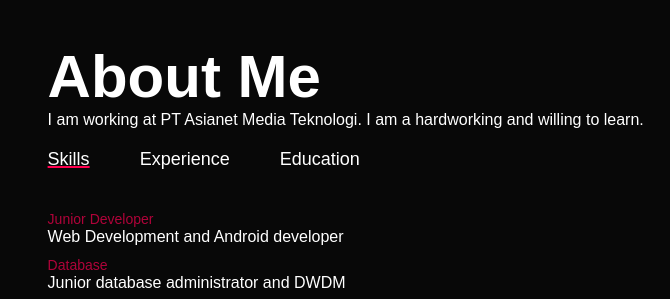
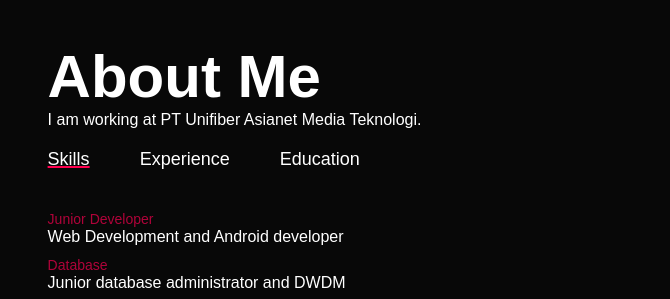
Before and after one commit to Mrp86/AngganaIndra, a plain HTML site: page index.html in a window 1280 px wide. Shown: the part 448-747 px from the top of the page, 490-1160 px from the left. Drawn offline with Linux system fonts and the light colour scheme.

Commit message:
Update index.html

```diff
--- a/index.html
+++ b/index.html
@@ -35,7 +35,7 @@
                 </div>
                 <div class="about-col-2">
                     <h1 class="subtitle">About Me</h1>
-                    <p> I am working at PT Asianet Media Teknologi. I am a hardworking and willing to learn.</p>
+                    <p> I am working at PT Unifiber Asianet Media Teknologi.</p>
 
                     <div class="tab-titles">
                         <p class="tab-links active-link" onclick="opentab('skills')">Skills</p>
```
